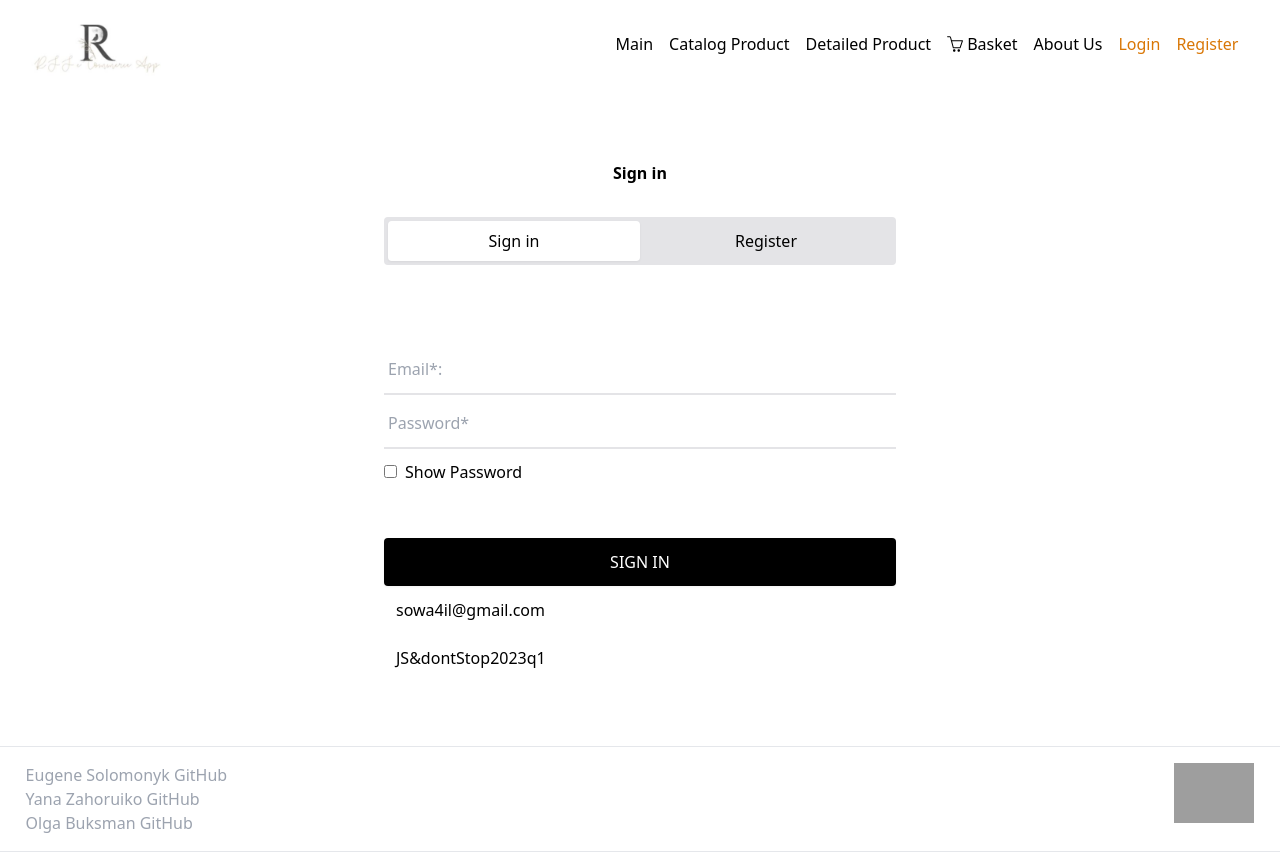
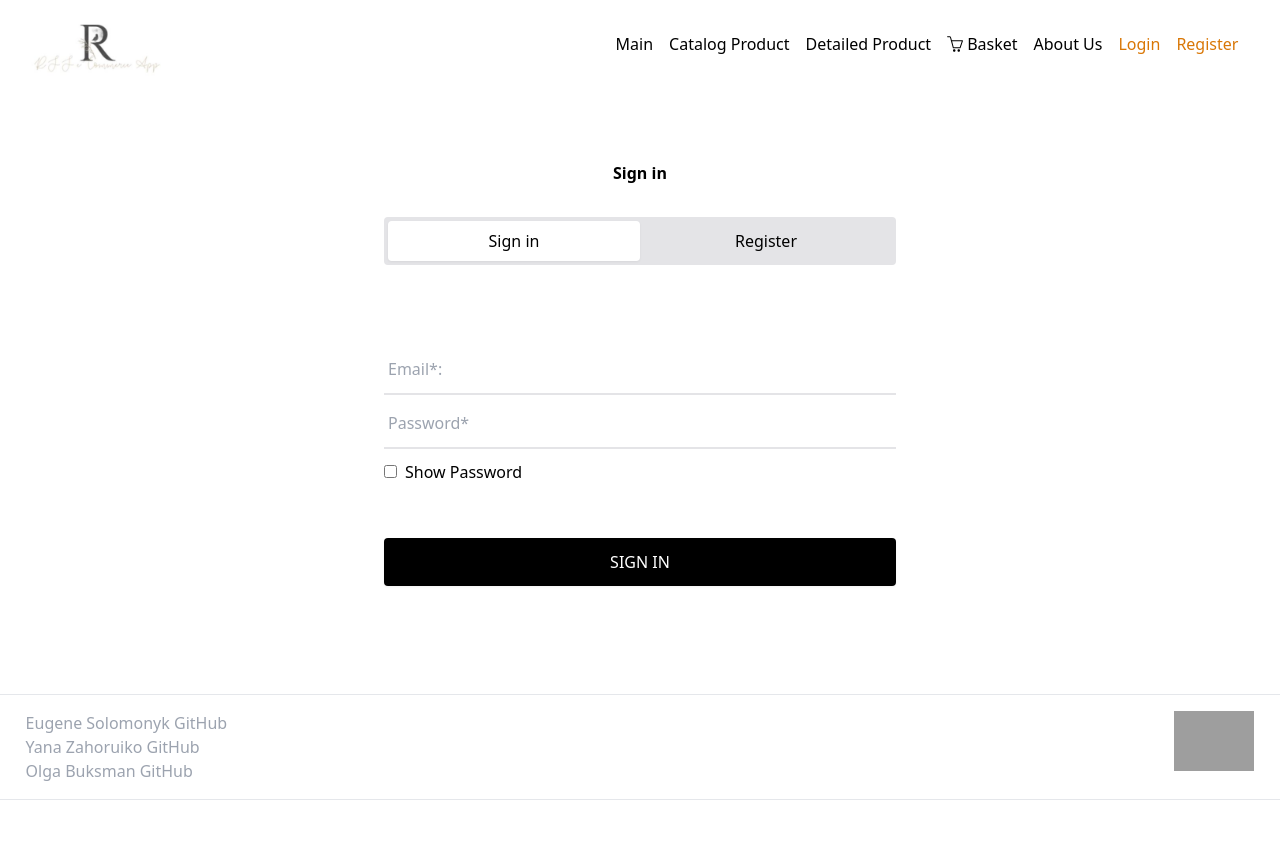
Before and after one commit to SoloSoft2000/eCommerce-Application, a React app: page /login in a window 1280 px wide. After the commit the page ends 800 px from the top, so only its background shows below. Built offline with nearby package versions, Linux system fonts and the light colour scheme; grey boxes are pictures that could not be loaded.

Commit message:
refactor: removed login data from page

```diff
--- a/src/_pages/auth/LoginPage.tsx
+++ b/src/_pages/auth/LoginPage.tsx
@@ -60,8 +60,6 @@ function LoginPage(): React.JSX.Element {
             />
           </form>
         </FormProvider>
-        <p className="p-3">sowa4il@gmail.com </p>
-        <p className="p-3">JS&dontStop2023q1</p>
       </div>
     </main>
   );
```
